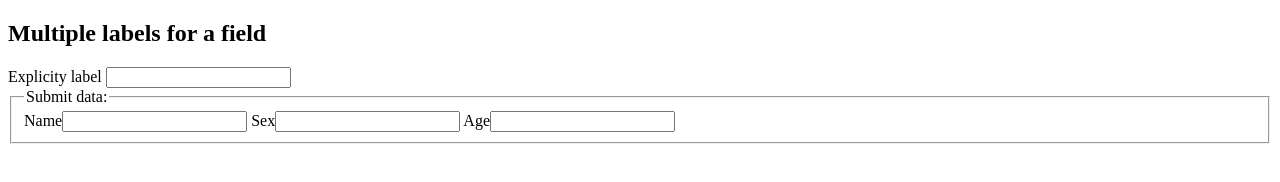
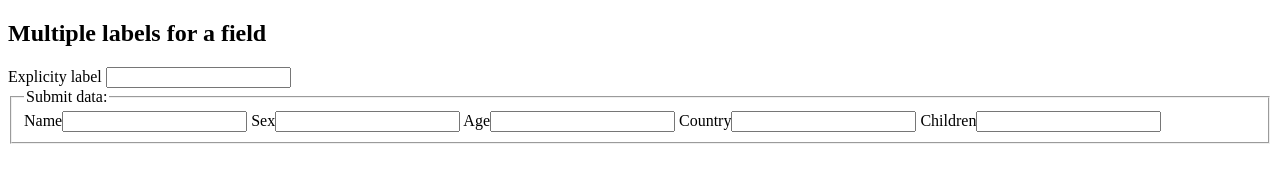
Before and after one commit to ernesto-code/multiple-labels-in-field, a plain HTML site: page index.html in a window 1280 px wide. Drawn offline with Linux system fonts and the light colour scheme.

Commit message:
Added Country and Children fields to form

```diff
--- a/index.html
+++ b/index.html
@@ -15,6 +15,9 @@
             <label>Name<input type="text"></label>
             <label>Sex<input type="text"></label>
             <label>Age<input type="text"></label>
+            <label>Country<input type="text"></label>
+            <label>Children<input type="text"></label>
+
         </fieldset>
     </form>
 
```
